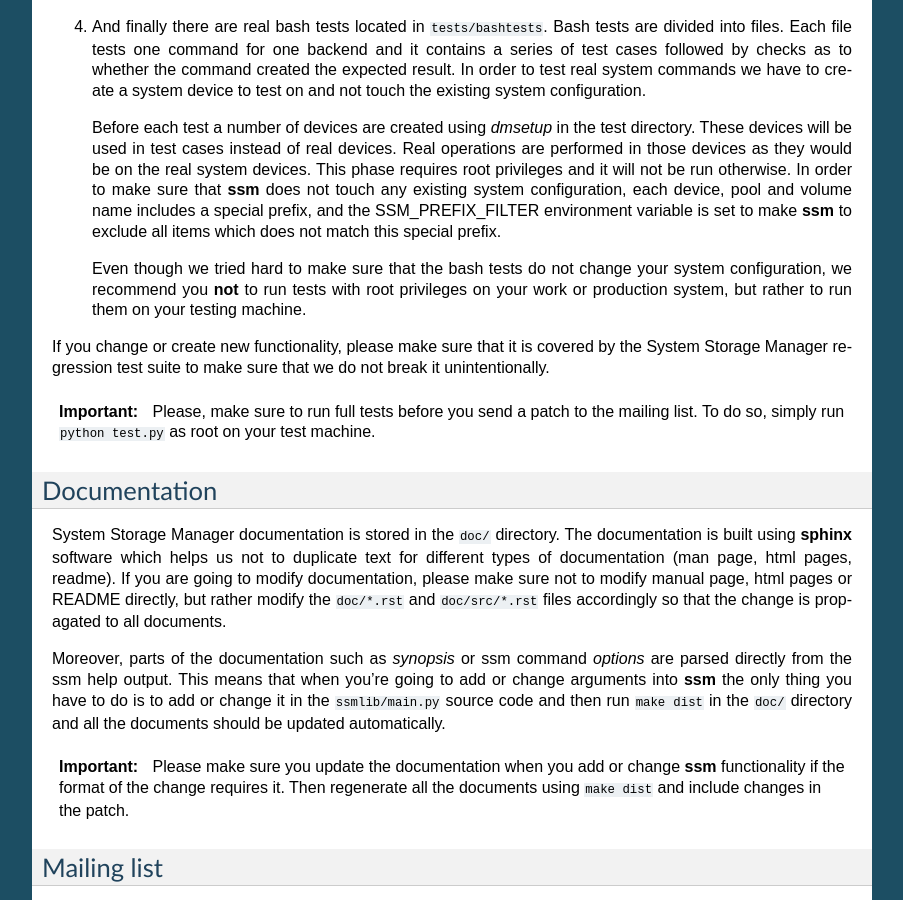
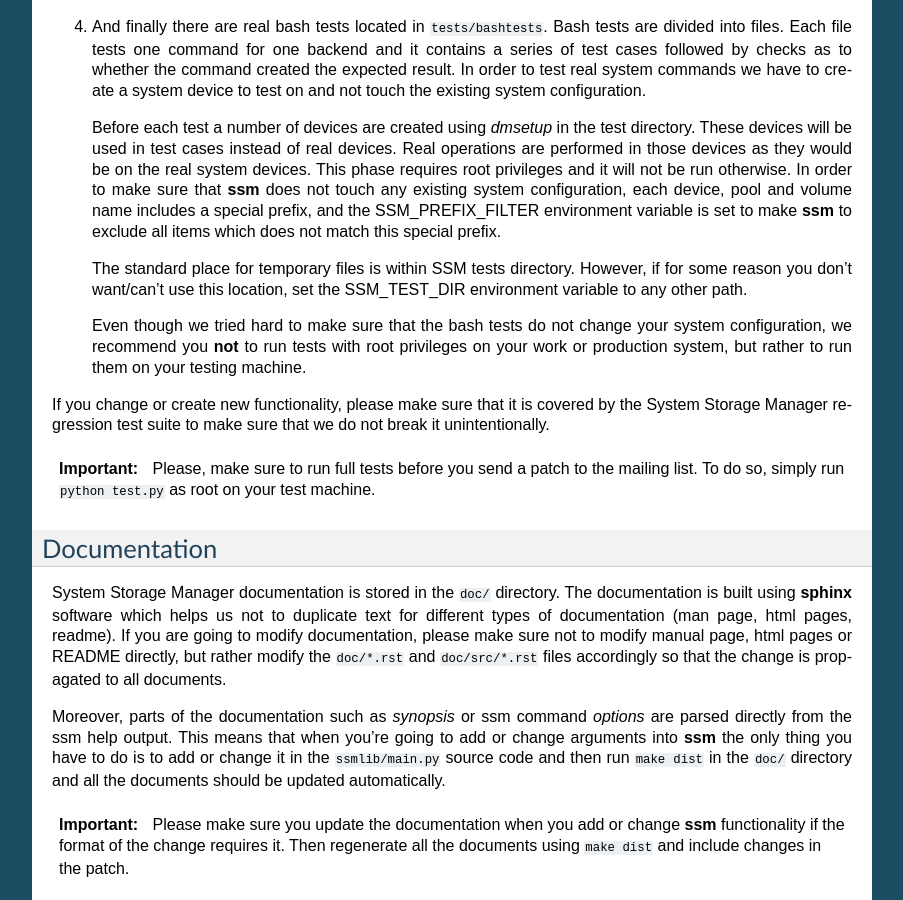
Before and after one commit to system-storage-manager/ssm, a Sphinx documentation site: the page built from doc/src/for_developers.rst, in a window 1280 px wide and 900 px high, scrolled down 689 px. Shown: the whole window, without its empty margins (198-1101 px from the left). Built offline with Sphinx 7.4.7, drawn with Linux system fonts in a browser that asks for light colours.

Commit message:
Mention SSM_TEST_DIR in the doc
Mention in the doc that SSM_TEST_DIR env. variable can be used to change
the directory of tempfiles for tests.

Signed-off-by: Jan Tulak <jtulak@redhat.com>
Signed-off-by: Lukas Czerner <lczerner@redhat.com>

```diff
--- a/doc/src/for_developers.rst
+++ b/doc/src/for_developers.rst
@@ -57,6 +57,10 @@ Tests in System Storage Manager are divided into four levels.
    existing system configuration, each device, pool and volume name includes a
    special prefix, and the SSM_PREFIX_FILTER environment variable is set to make
    **ssm** to exclude all items which does not match this special prefix.
+
+   The standard place for temporary files is within SSM tests directory.
+   However, if for some reason you don't want/can't use this location, set
+   the SSM_TEST_DIR environment variable to any other path.
 
    Even though we tried hard to make sure that the bash tests do not change
    your system configuration, we recommend you **not** to run tests with root
```
